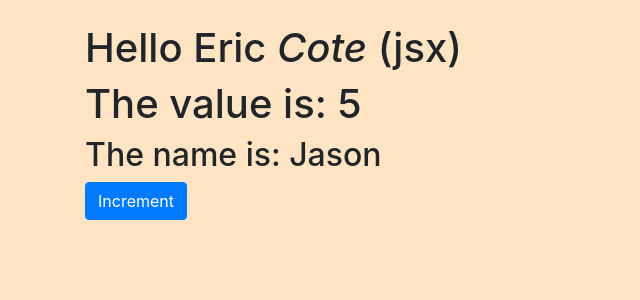
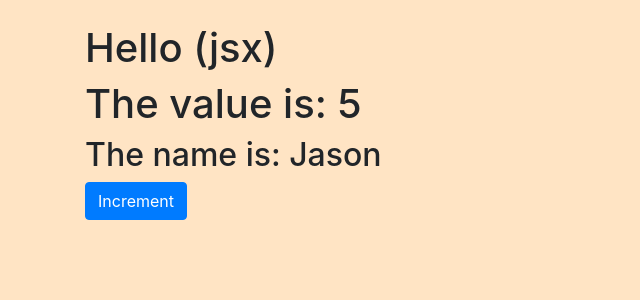
Before and after one commit to EricCoteReact/react-esri, a React (Create React App) app: page / in a window 1280 px wide. Shown: the top 300 px of the page, without its empty margins (0-640 px from the left). Built offline with nearby package versions, Linux system fonts and the light colour scheme.

Commit message:
small changes

```diff
--- a/package.json
+++ b/package.json
@@ -38,7 +38,5 @@
       "last 1 safari version"
     ]
   },
-  "devDependencies": {
-    "typescript": "^4.1.3"
-  }
+  "devDependencies": {}
 }
--- a/src/App.js
+++ /dev/null
@@ -1,21 +0,0 @@
-import React from 'react';
-import { Container, Button } from 'reactstrap';
-import './custom.scss';
-import { Hello } from './Components/Hello';
-import { YouTube } from './Components/YouTube';
-import Counter from './Components/Counter';
-
-export function App() {
-  return (
-    <Container className='my-4'>
-      <Hello fname='Eric'>
-        <i>Cote</i>
-      </Hello>
-      {/* <YouTube id='M7lc1UVf-VE' />
-      <YouTube id='M7lc1UVf-VE' />
-      <YouTube id='M7lc1UVf-VE' /> */}
-
-      <Counter init={5} />
-    </Container>
-  );
-}
--- /dev/null
+++ b/src/App.jsx
@@ -0,0 +1,16 @@
+import React from 'react';
+import { Container } from 'reactstrap';
+import './custom.scss';
+import Hello  from './Components/Hello';
+import Counter from './Components/Counter';
+// import YouTube  from './Components/YouTube';
+
+
+export function App() {
+  return (
+    <Container className='my-4'>
+      <Hello />
+      <Counter init={5} />
+    </Container>
+  );
+}
--- a/src/Components/Hello.js
+++ b/src/Components/Hello.jsx
@@ -1,6 +1,6 @@
 import React from 'react';
 
-export function Hello({ fname, children: lname }) {
+export default function Hello({ fname, children: lname }) {
   return (
     <h1>
       Hello {fname} {lname} (jsx)
--- a/src/Components/YouTube.js
+++ b/src/Components/YouTube.jsx
@@ -1,6 +1,6 @@
 import React from 'react';
 
-export function YouTube(props) {
+export default function YouTube(props) {
   return (
     <iframe
       type='text/html'
--- a/src/react-app-env.d.ts
+++ /dev/null
@@ -1,3 +0,0 @@
-/// <reference types="react-scripts" />
-/// <reference types="react" />
-/// <reference types="react-dom" />
```
Also changed, not shown: tsconfig.json (deleted, +0 -26 lines), 2 other files (tests, documents, lock files or other folders).
